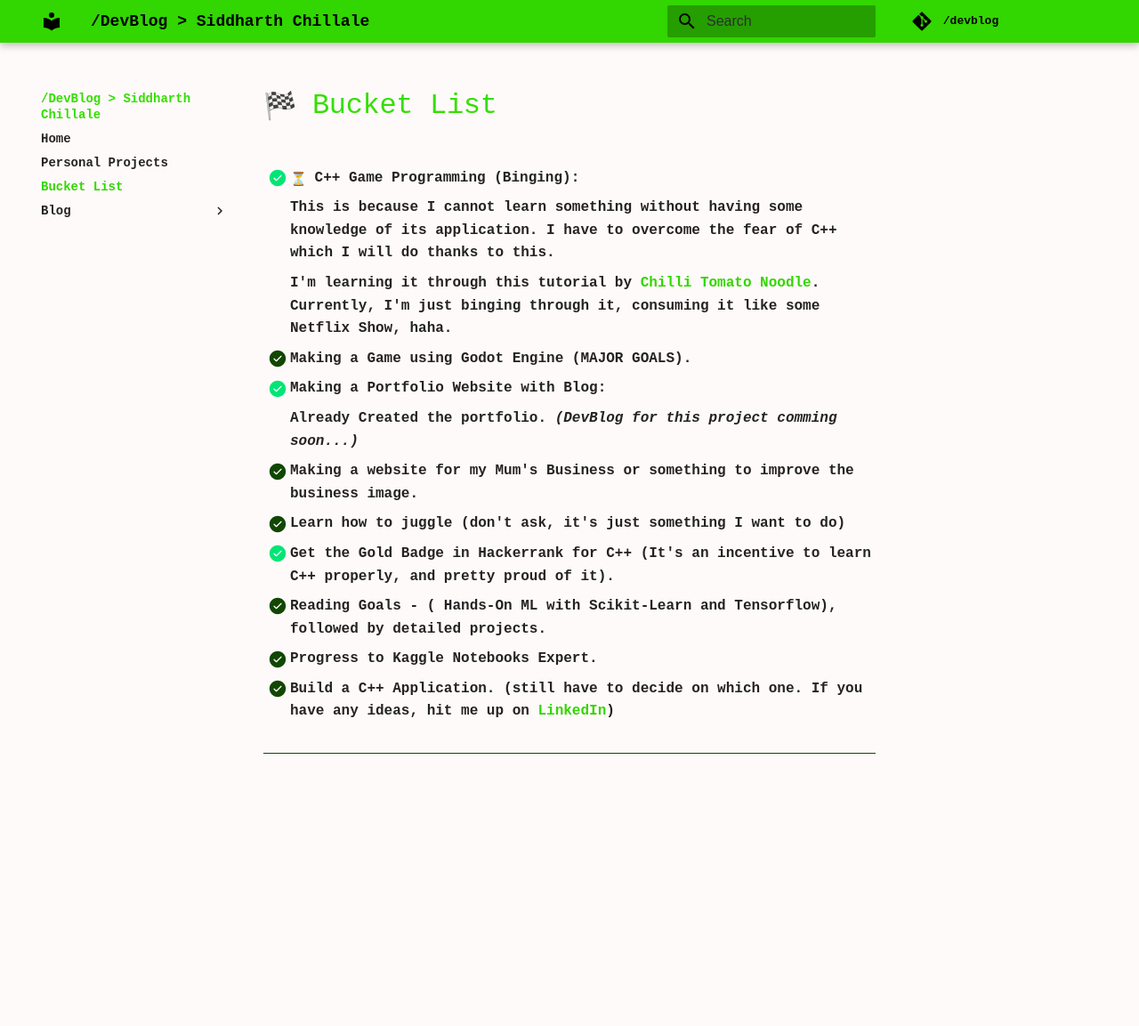
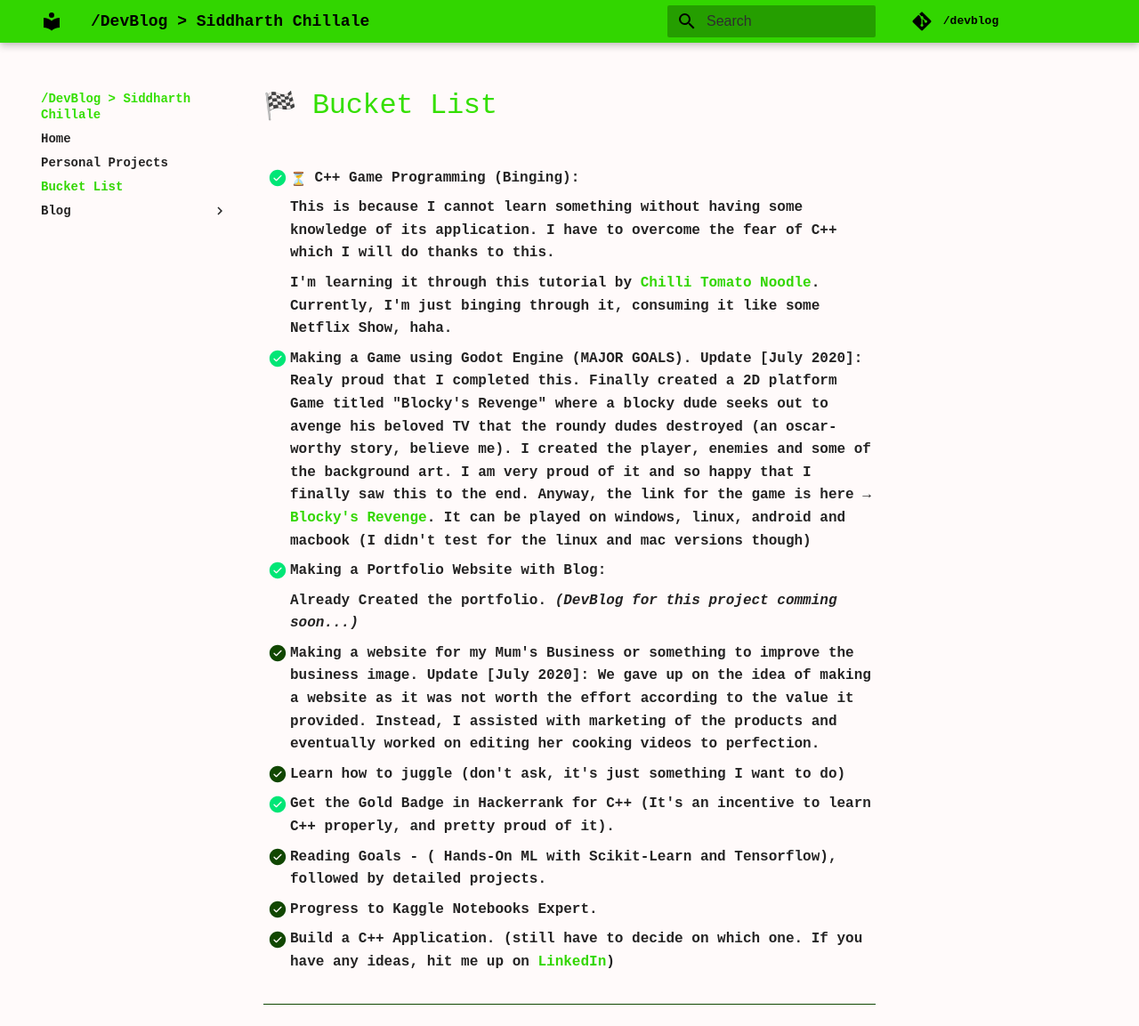
Before and after one commit to SiddharthChillale/devblog, an MkDocs documentation site: the page built from docs/Things_I_Plan_to_do.md, in a window 1280 px wide and 1153 px high. Shown: the whole window at 89% size. Built offline with MkDocs 1.6.1 and Material for MkDocs 9.7.7, drawn with Linux system fonts in a browser that asks for light colours; emoji names are drawn with the system emoji font; comment, search, counter and statistics services are not loaded.

Commit message:
automated update

```diff
--- a/docs/Things_I_Plan_to_do.md
+++ b/docs/Things_I_Plan_to_do.md
@@ -13,13 +13,15 @@ Author: Siddharth Chillale
     I'm learning it through this tutorial by [Chilli Tomato Noodle](https://www.youtube.com/watch?v=PwuIEMUFUnQ&list=PLqCJpWy5FohcehaXlCIt8sVBHBFFRVWsx&index=1). Currently, I'm just binging through it, consuming it like some Netflix Show, haha.
 
 
-* [ ]   Making a Game using Godot Engine (MAJOR GOALS).
+* [x]   Making a Game using Godot Engine (MAJOR GOALS).
+    Update [July 2020]: Realy proud that I completed this. Finally created a 2D platform Game titled "Blocky's Revenge" where a blocky dude seeks out to avenge his beloved TV that the roundy dudes destroyed (an oscar-worthy story, believe me). I created the player, enemies and some of the background art. I am very proud of it and so happy that I finally saw this to the end. Anyway, the link for the game is here --> [Blocky's Revenge](https://siddharthchillale.itch.io/blockys-revenge). It can be played on windows, linux, android and macbook (I didn't test for the linux and mac versions though)
 
 * [x]   Making a Portfolio Website with Blog:
 
     Already Created the portfolio. *(DevBlog for this project comming soon...)*
 
 * [ ]   Making a website for my Mum's Business or something to improve the business image.
+    Update [July 2020]: We gave up on the idea of making a website as it was not worth the effort according to the value it provided. Instead, I assisted with marketing of the products and eventually worked on editing her cooking videos to perfection.
 
 * [ ]   Learn how to juggle (don't ask, it's just something I want to do)
 
```
Also changed, not shown: 1 other file.
